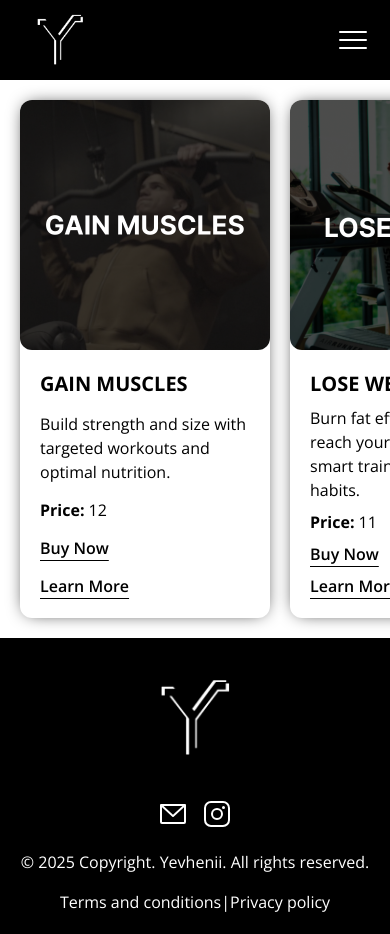
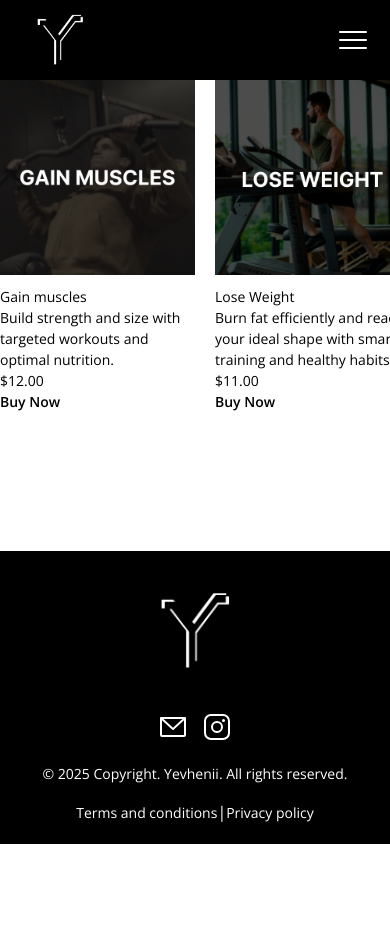
Before and after one commit to yevhenii-kapustian/yevheniiSite, a Next.js app: page /programs in a window 390 px wide. After the commit the page ends 844 px from the top, so only its background shows below. Built offline with nearby package versions, Linux system fonts and the light colour scheme.

Commit message:
Changed path and fixed mobile responsive

```diff
--- a/package.json
+++ b/package.json
@@ -17,7 +17,8 @@
     "react": "^19.0.0",
     "react-dom": "^19.0.0",
     "stripe": "^18.3.0",
-    "tailwind-scrollbar-hide": "^4.0.0"
+    "tailwind-scrollbar-hide": "^4.0.0",
+    "ts-money": "^0.4.8"
   },
   "devDependencies": {
     "@tailwindcss/postcss": "^4",
--- a/src/app/globals.css
+++ b/src/app/globals.css
@@ -13,3 +13,17 @@ body {
   overflow-x: hidden;
   overflow-y: scroll;
 }
+
+@media screen and (max-width: 640px) {
+  p, a, button {
+    font-size: 14px;
+  }
+}
+
+.scrollbar-hide {
+  -ms-overflow-style: none; /* IE 10+ */
+  scrollbar-width: none; /* Firefox */
+}
+.scrollbar-hide::-webkit-scrollbar {
+  display: none; /* Safari and Chrome */
+}
--- a/src/components/Products/index.tsx
+++ b/src/components/Products/index.tsx
@@ -5,6 +5,8 @@ import { products } from "@/data/products"
 import { ProductsType } from "@/types/products";
 import { variantsStyles } from "./styles";
 import Link from "next/link";
+import { fromattedCurrancy } from "@/utils/currency";
+import { useRouter } from "next/navigation";
 
 type ProductsPropsType = {
     showName?: boolean,
@@ -27,20 +29,25 @@ const Products = ({showName = true,
     const allProducts = products.get('plans');
     const productsToShow = customProduct ?? allProducts;
     const styles = variantsStyles[variants]
+    const router = useRouter()
 
     return(
-        <ul className={styles.productsContainerStyles}>
+        <ul className={`${styles.productsContainerStyles} overflow-x-auto scrollbar-hide snap-x snap-mandatory`}>
             {productsToShow?.map((item:ProductsType, index:number) => (
                 <li
-                    className={styles.productsWrapperStyles}
+                    className={`${styles.productsWrapperStyles} max-sm:w-1/2 snap-center`}
                     key={index}>
-                    <Image className={styles.imageProductStyles} src={item.image} alt={item.name} width={1000} height={1000} priority/>
-                    <div className={styles.textItemsWrapperStyles}>
-                        {showName && <h4 className="text-xl font-bold uppercase">{item.name}</h4> }
-                        {showDescription && <p>{item.description}</p> }
-                        {showPrice && <p><strong>Price:</strong> {item.price}</p> }
-                        {showBuy && <Link target="_ablank" href={item.pathToProduct} className={styles.buttonStyles}>Buy Now</Link> }
-                        {showLernMore && <Link href={`/programs/${item.name.toLowerCase()}`} className={styles.buttonStyles}>Learn More</Link> }
+                    <div onClick={() => router.push(`/programs/${item.name.toLowerCase()}`)}
+                         className="cursor-pointer"
+                    >
+                        <Image className={styles.imageProductStyles} src={item.image} alt={item.name} width={1000} height={1000} priority/>
+                        <div className={styles.textItemsWrapperStyles}>
+                            {showName && <h4 className={styles.nameProductStyles}>{item.name}</h4> }
+                            {showDescription && <p>{item.description}</p> }
+                            {showPrice && <p>{fromattedCurrancy(item.price)}</p> }
+                            {showBuy && <Link target="_ablank" href={item.pathToProduct} className={styles.buttonStyles}>Buy Now</Link> }
+                            {/* {showLernMore && <Link href={`/programs/${item.name.toLowerCase()}`} className={styles.buttonStyles}>Learn More</Link> } */}
+                        </div>
                     </div>
                 </li>
             ))}
--- a/src/components/Products/styles.ts
+++ b/src/components/Products/styles.ts
@@ -4,29 +4,31 @@ export const variantsStyles = {
 
     home: {
         productsContainerStyles: clsx(
-             "p-5",
              "flex gap-5",
-             "overflow-x-scroll",
-         ),
+        ),
 
         productsWrapperStyles: clsx(
              "flex flex-col",
-             "shadow-[0px_0px_18px_-6px_#000000]",
              "rounded-xl",
-             "min-w-[250px]"
+             "min-w-[250px]",
+
+             "max-sm:min-w-1/2"
         ),
 
         imageProductStyles: clsx(
-            "rounded-xl",
+
         ),
 
         textItemsWrapperStyles: clsx(
-             "h-full",
-             "p-5",
-             "flex flex-col justify-between gap-2"
+            "pt-3",
+             "flex flex-col justify-between"
         ),
 
-        buttonStyles:  clsx(
+        nameProductStyles: clsx(
+            "max-sm:text-sm"
+        ),
+
+        buttonStyles: clsx(
              "size-fit",
              "font-semibold",
              "underline underline-offset-6"
@@ -50,6 +52,10 @@ export const variantsStyles = {
             "bg-black"
         ),
 
+        nameProductStyles: clsx(
+
+        ),
+
         buttonStyles:  clsx(
             "bg-black"
         )
--- a/src/components/WelcomeSection/styles.ts
+++ b/src/components/WelcomeSection/styles.ts
@@ -3,9 +3,8 @@ import clsx from "clsx";
 export const welcomeContainerStyles = clsx(
     "relative",
     "w-full",
-    // "h-180",
 
-    "max-sm:min-h-[100dvh]",
+    "max-sm:min-h-screen",
     "max-sm:h-[100dvh]"
 )
 
--- a/src/components/WellnessSection/index.tsx
+++ b/src/components/WellnessSection/index.tsx
@@ -22,7 +22,7 @@ const WellnessSection = () => {
         }
 
         handleWidth()
-    })
+    }, [])
 
     return(
         <section className="relative overflow-hidden">
@@ -41,7 +41,7 @@ const WellnessSection = () => {
                     className={wellnessContainerStyles}>
 
                 <div className={wellnessTextWrapperStyles}>
-                    <h2 className={`${babes.className} text-7xl uppercase max-[1201]:text-6xl max-md:text-6xl`}>Invest in Your Health Today</h2>
+                    <h2 className={`${babes.className} text-7xl uppercase max-[1201]:text-6xl`}>Invest in Your Health Today</h2>
                     <p className="text-[16px] max-sm:text-[14px]">
                         Your body is your most valuable asset. Start building long-term strength, energy, and resilience — one healthy
                         choice at a time. Small daily actions lead to powerful results. Make your health a priority, starting now.
@@ -55,7 +55,7 @@ const WellnessSection = () => {
                     initial='hidden'
                     animate={isInView ? "visible" : "hidden"}
                     >
-                    <Products showPrice={false} showBuy={false} showName={false}/>
+                    <Products showDescription={false} showBuy={false} showLernMore={false}/>
                 </motion.div>
             </motion.div>
         </section>
--- /dev/null
+++ b/src/utils/currency.ts
@@ -0,0 +1,6 @@
+export const fromattedCurrancy = (amount:number) => {
+    return new Intl.NumberFormat("en-US", {
+        style: "currency",
+        currency: "USD"
+    }).format(amount)
+}
```
Also changed, not shown: 1 other file (tests, documents, lock files or other folders).
